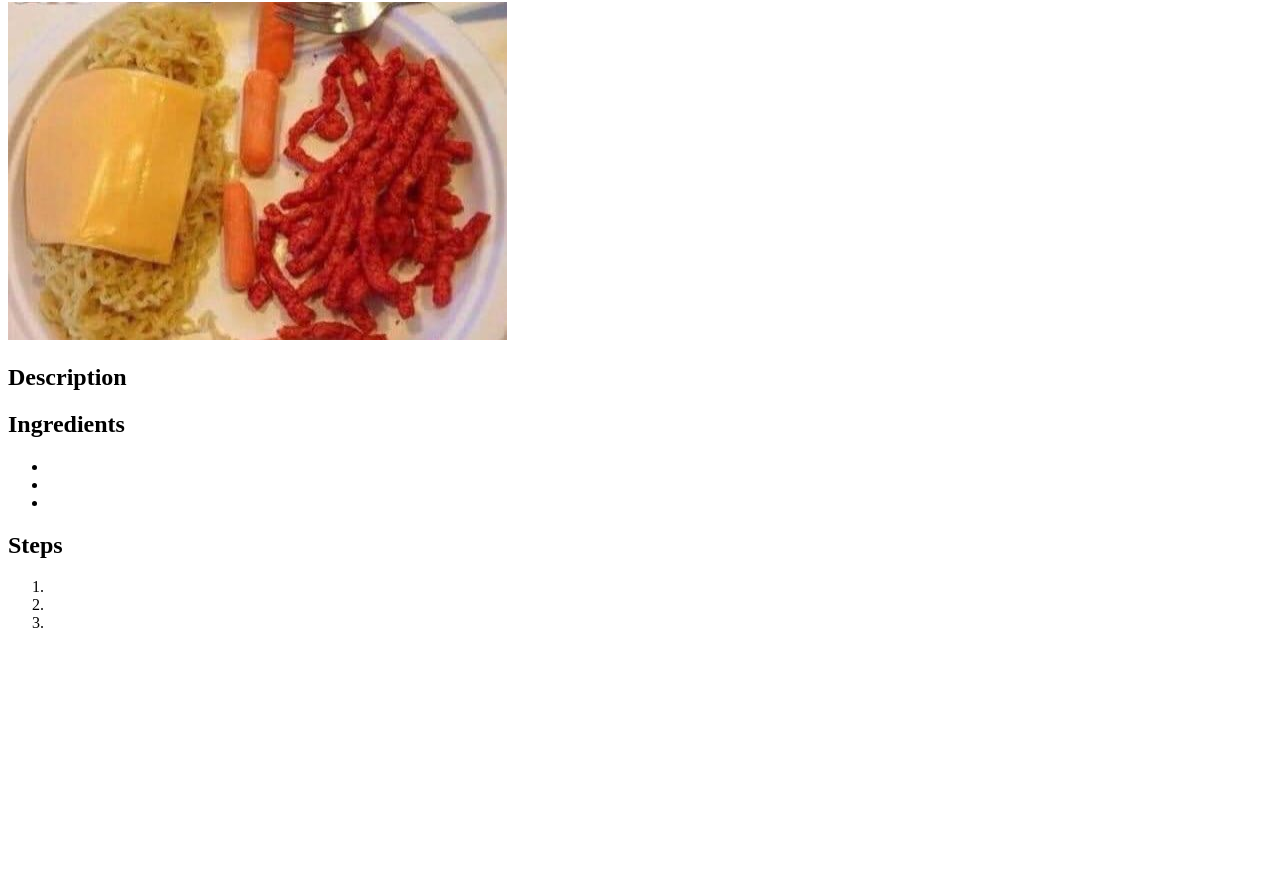
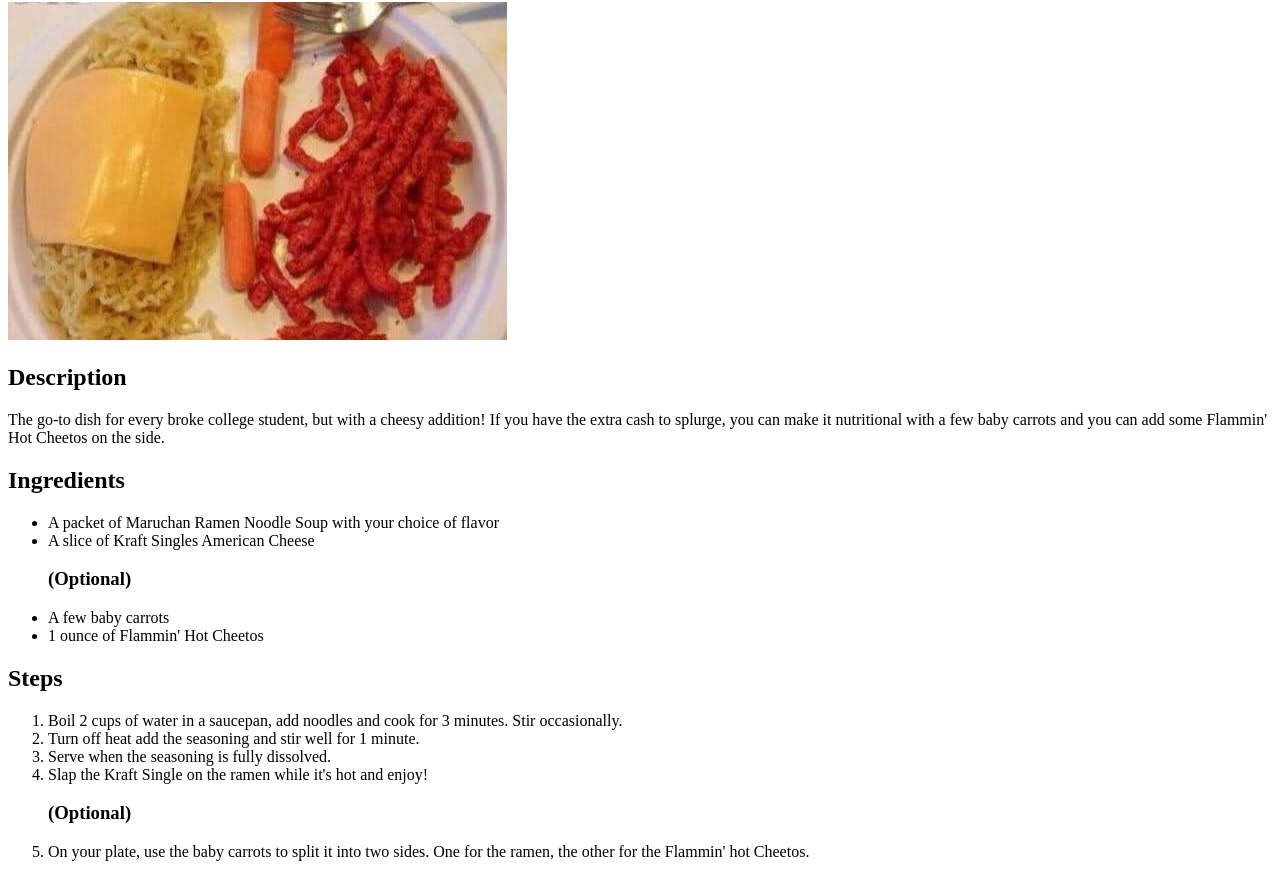
Before and after one commit to ElJefeJeffo/odin-recipes, a plain HTML site: page recipes/cheesy-ramen.html in a window 1280 px wide. Shown: the part 78-955 px from the top of the page. Before the commit the page ends 800 px from the top, so only its background shows below. Drawn offline with Linux system fonts and the light colour scheme.

Commit message:
Finished Cheesy Ramen page

```diff
--- a/recipes/cheesy-ramen.html
+++ b/recipes/cheesy-ramen.html
@@ -6,20 +6,25 @@
     </head>
     <body>
         <h1>Cheesy Ramen</h1>
-        <img src="../img/recipe1.jpg" alt="Cheesy ramen with a side of flammin' hot cheetos and baby carrots">
+        <img src="../img/recipe1.jpg" alt="Cheesy ramen with a side of Flammin' Hot Cheetos and baby carrots">
         <h2>Description</h2>
-        <p></p>
+        <p>The go-to dish for every broke college student, but with a cheesy addition! If you have the extra cash to splurge, you can make it nutritional with a few baby carrots and you can add some Flammin' Hot Cheetos on the side.</p>
         <h2>Ingredients</h2>
         <ul>
-            <li></li>
-            <li></li>
-            <li></li>
+            <li>A packet of Maruchan Ramen Noodle Soup with your choice of flavor</li>
+            <li>A slice of Kraft Singles American Cheese</li>
+            <h3>(Optional)</h3>
+            <li>A few baby carrots</li>
+            <li>1 ounce of Flammin' Hot Cheetos</li>
         </ul>
         <h2>Steps</h2>
         <ol>
-            <li></li>
-            <li></li>
-            <li></li>
+            <li>Boil 2 cups of water in a saucepan, add noodles and cook for 3 minutes. Stir occasionally.</li>
+            <li>Turn off heat add the seasoning and stir well for 1 minute.</li>
+            <li>Serve when the seasoning is fully dissolved.</li>
+            <li>Slap the Kraft Single on the ramen while it's hot and enjoy!</li>
+            <h3>(Optional)</h3>
+            <li>On your plate, use the baby carrots to split it into two sides. One for the ramen, the other for the Flammin' hot Cheetos.</li>
         </ol>
     </body>
 </html>
```
